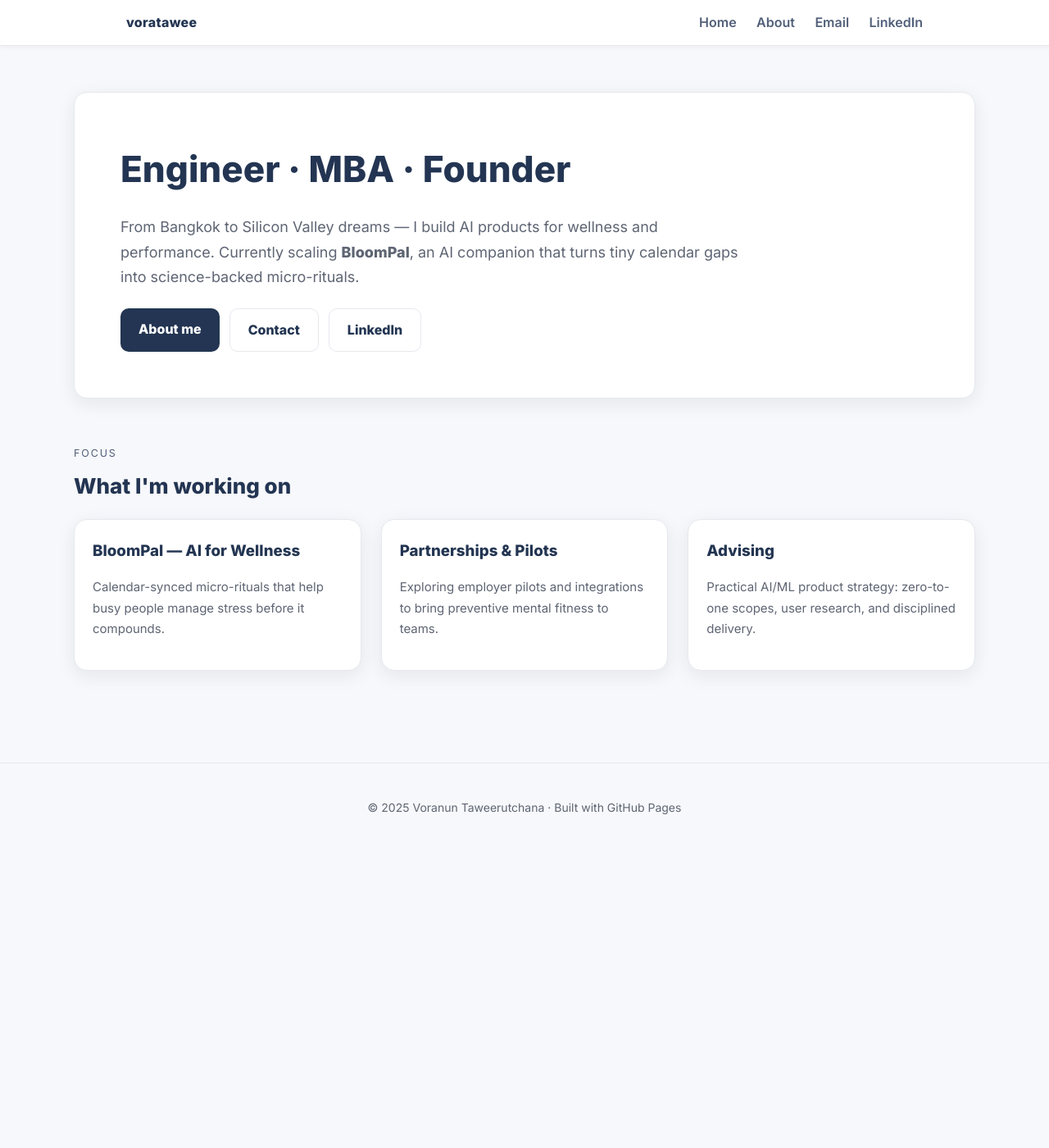
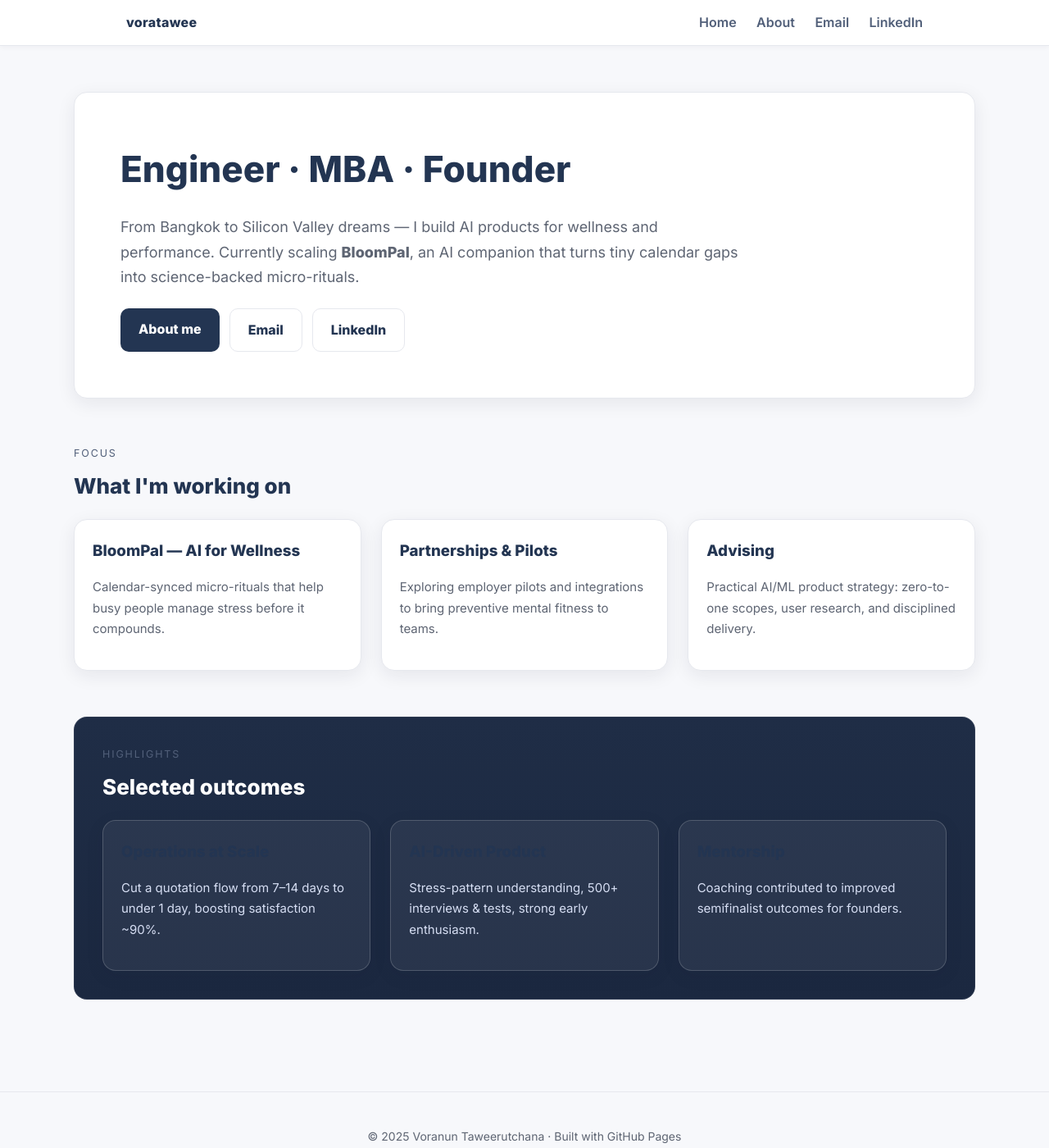
Before and after one commit to voratawee/voratawee.github.io, a Jekyll site: the page built from index.md, in a window 1280 px wide and 1400 px high. Shown: the whole window at 82% size. Built offline with Jekyll 4.4.1, drawn with Linux system fonts in a browser that asks for light colours.

Commit message:
Update index.md

```diff
--- a/index.md
+++ b/index.md
@@ -8,7 +8,7 @@ title: Home
   <p>From Bangkok to Silicon Valley dreams — I build AI products for wellness and performance. Currently scaling <strong>BloomPal</strong>, an AI companion that turns tiny calendar gaps into science-backed micro-rituals.</p>
   <div class="cta">
     <a class="btn primary" href="/about/">About me</a>
-    <a class="btn" href="mailto:vora.tawee@gmail.com">Contact</a>
+    <a class="btn" href="mailto:vora.tawee@gmail.com">Email</a>
     <a class="btn" href="https://www.linkedin.com/in/voranun-t/" target="_blank" rel="noopener">LinkedIn</a>
   </div>
 </section>
@@ -31,3 +31,22 @@ title: Home
     </div>
   </div>
 </section>
+
+<section class="section alt">
+  <div class="kicker">Highlights</div>
+  <h2>Selected outcomes</h2>
+  <div class="grid">
+    <div class="card">
+      <h3>Operations at Scale</h3>
+      <p>Cut a quotation flow from 7–14 days to under 1 day, boosting satisfaction ~90%.</p>
+    </div>
+    <div class="card">
+      <h3>AI-Driven Product</h3>
+      <p>Stress-pattern understanding, 500+ interviews & tests, strong early enthusiasm.</p>
+    </div>
+    <div class="card">
+      <h3>Mentorship</h3>
+      <p>Coaching contributed to improved semifinalist outcomes for founders.</p>
+    </div>
+  </div>
+</section>
```
